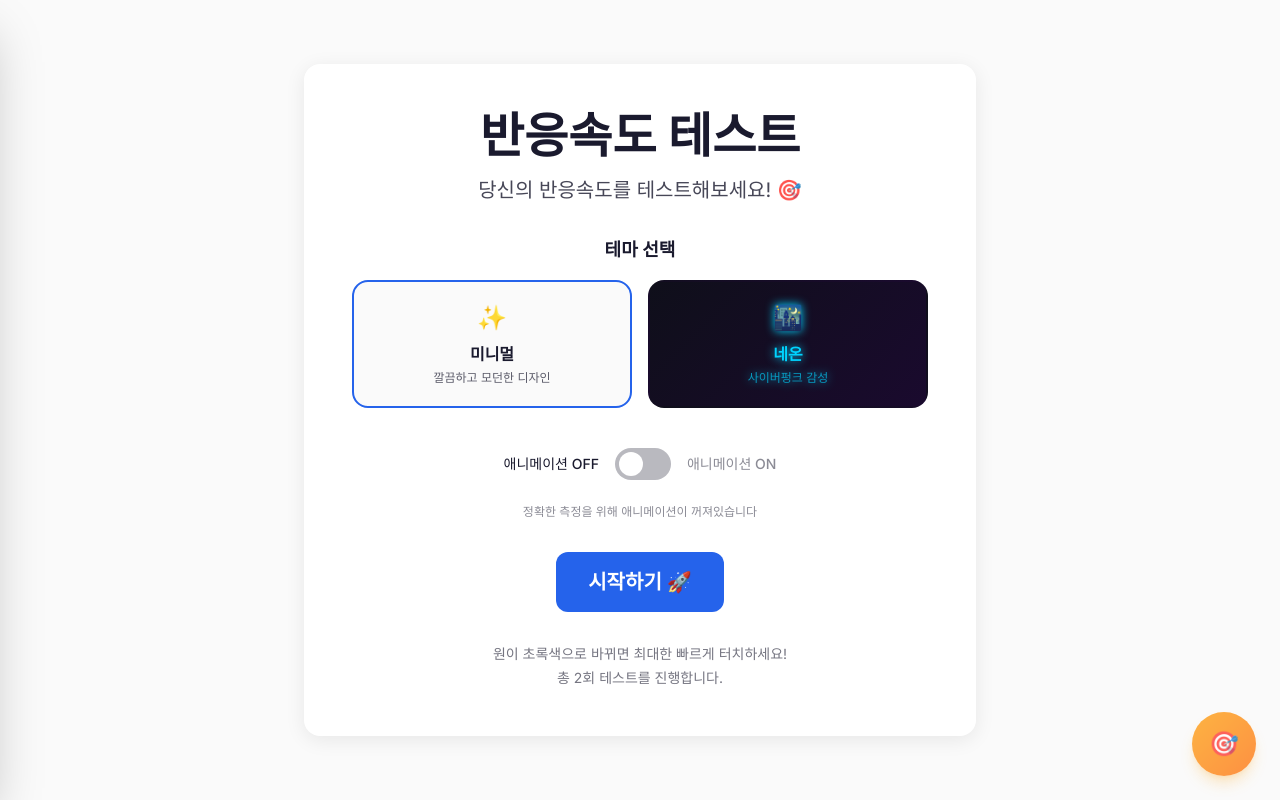
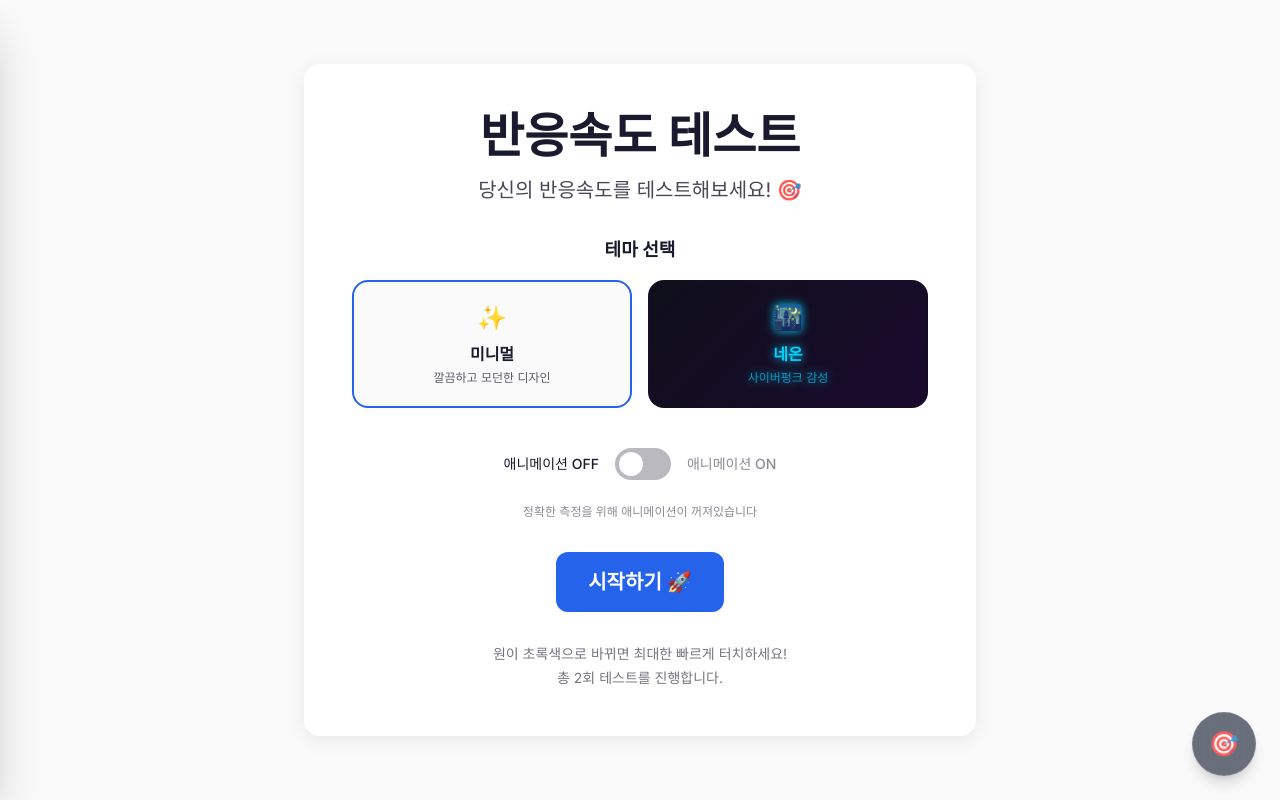
Before and after one commit to izowooi/learning-cake, a Next.js app in the folder reaction/: page / in a window 1280 px wide. Built offline with nearby package versions, Linux system fonts and the light colour scheme.

Commit message:
반응 속도 드로워 스타일 변경

```diff
--- a/reaction/src/components/AppDrawer/FloatingButton.tsx
+++ b/reaction/src/components/AppDrawer/FloatingButton.tsx
@@ -13,14 +13,15 @@ export default function FloatingButton({
       className={`
         fixed bottom-6 ${position === 'right' ? 'right-6' : 'left-6'}
         w-14 h-14 md:w-16 md:h-16
-        bg-gradient-to-br from-amber-500 to-orange-500
-        hover:from-amber-400 hover:to-orange-400
+        bg-gray-800/90 hover:bg-gray-700/90
+        backdrop-blur-sm
         text-white text-2xl
-        rounded-full shadow-lg shadow-amber-500/30
-        hover:shadow-amber-500/50 hover:scale-110
+        rounded-full shadow-lg shadow-black/20
+        hover:shadow-black/30 hover:scale-110
         active:scale-95
         transition-all duration-200
         z-50
+        border border-white/10
         ${!isOpen ? 'animate-pulse' : ''}
       `}
       aria-label={isOpen ? '드로워 닫기' : '앱 목록 열기'}
--- a/reaction/src/components/AppDrawer/index.tsx
+++ b/reaction/src/components/AppDrawer/index.tsx
@@ -64,7 +64,7 @@ export default function AppDrawer({
         aria-hidden={!isOpen}
         className={`
           fixed top-0 left-0 h-full w-80 max-w-[90vw]
-          bg-gradient-to-br from-slate-900/95 via-purple-900/95 to-slate-900/95
+          bg-gray-900/95
           backdrop-blur-xl border-r border-white/10
           shadow-2xl z-50
           transition-transform duration-300 ease-out
@@ -77,13 +77,14 @@ export default function AppDrawer({
           <div className="flex items-center justify-between mb-6">
             <h2
               id="drawer-title"
-              className="text-2xl font-bold text-transparent bg-clip-text bg-gradient-to-r from-amber-400 to-orange-500"
+              className="text-2xl font-bold text-white"
             >
               다른 앱 보기
             </h2>
             <button
               onClick={() => setIsOpen(false)}
               className="w-10 h-10 flex items-center justify-center
+                       text-white
                        bg-white/10 hover:bg-white/20 rounded-lg
                        transition-all duration-200"
               aria-label="드로워 닫기"
```
